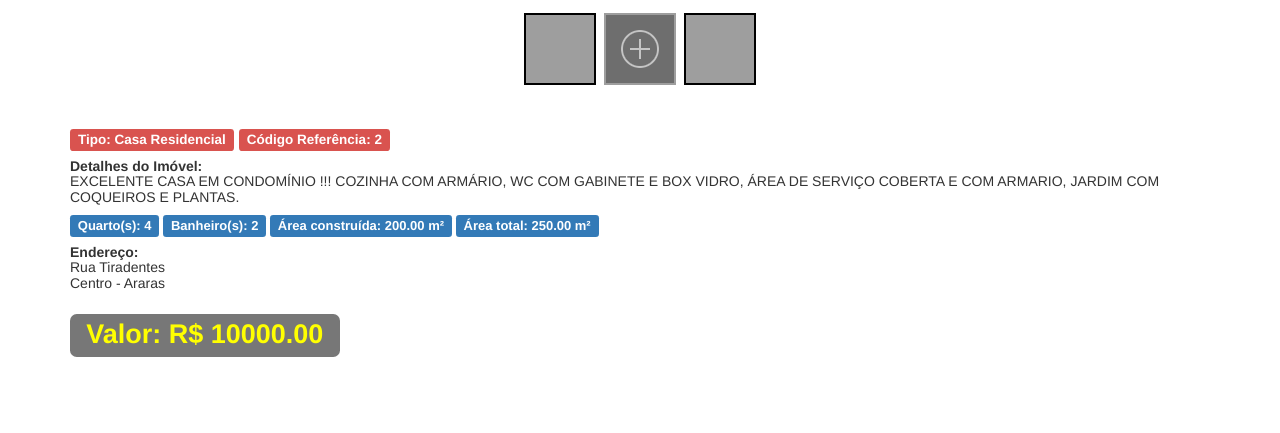
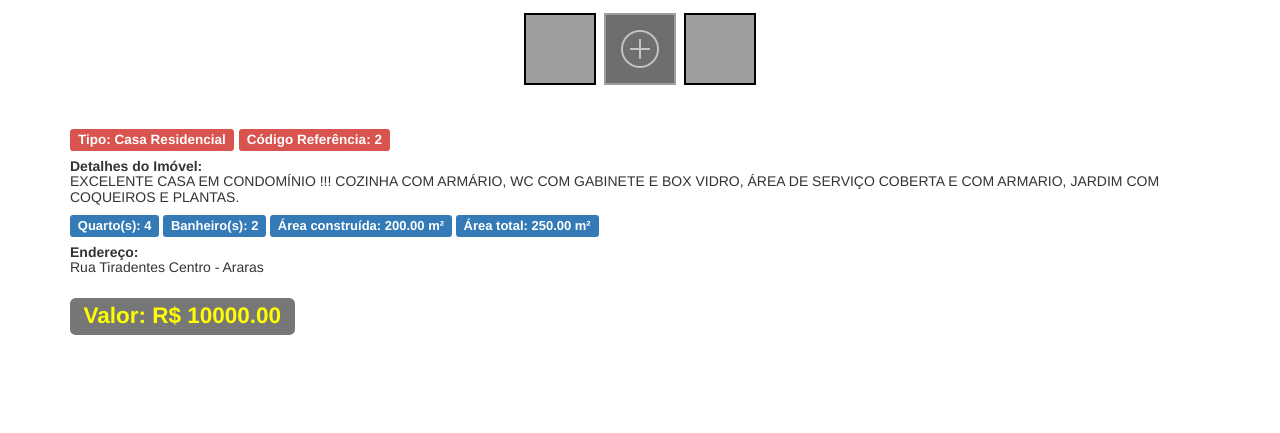
Before and after one commit to cesarbcruz/imobiliaria, a Django app: a page that uses portal/templates/portal/detalhesimovel.html in a window 1280 px wide. Shown: the part 367-800 px from the top of the page. Run offline with Django 3.2, Linux system fonts and the light colour scheme; data comes from the database, SQL or seed files in the repository; some libraries are stand-ins or nearby versions; grey boxes are pictures that could not be loaded.

Commit message:
pre-implantacao

```diff
--- a/portal/templates/portal/detalhesimovel.html
+++ b/portal/templates/portal/detalhesimovel.html
@@ -6,7 +6,7 @@
     <meta name="viewport" content="width=device-width, initial-scale=1.0">
     <title>Detalhes do Imóvel - Ref: {{ imovel.pk }}</title>
 </head>
-<body style="padding:0px; margin:0px; background-color:#fff;">
+<body style="padding:0px; margin:0px; background-color:#ffffff;">
 <!-- #region Jssor Slider Begin -->
 
 <!-- Generated by Jssor Slider Maker Online. -->
@@ -502,16 +502,14 @@
     {% endif %}
 
     <h5>
-        <strong>Endereço:<br>
-        </strong>{{ imovel.logradouro }}<br>
-        {{ imovel.bairro }}<br>
+      <strong>Endereço:<br>
+      </strong>{{ imovel.logradouro }}
+      {{ imovel.bairro }}<br>
     </h5>
 
     {% if imovel.valor %}
-        <h1><span class="label label-default" style="color: #ffff00">Valor: R$ {{ imovel.valor }}</span></h1><br>
+        <h2><span class="label label-default" style="color: #ffff00">Valor: R$ {{ imovel.valor }}</span></h2>
     {% endif %}
-
-
 </div>
 
 
--- a/portal/templates/portal/pesquisar.html
+++ b/portal/templates/portal/pesquisar.html
@@ -186,7 +186,7 @@
                                                         {{ imov.descricao }}
                                                         <br>
                                                         <button class="btn btn-primary btn"
-                                                                onclick="return popupwindow('{% url 'portal.views.detalhes_imovel' pk=imov.pk %}', 'Detalhes do Imóvel', 941, 800)">
+                                                                onclick="return popupwindow('{% url 'portal.views.detalhes_imovel' pk=imov.pk %}', 'Detalhes do Imóvel', 750, 700)">
                                                             Ver Detalhes
                                                         </button>
                                                         <br>
```
